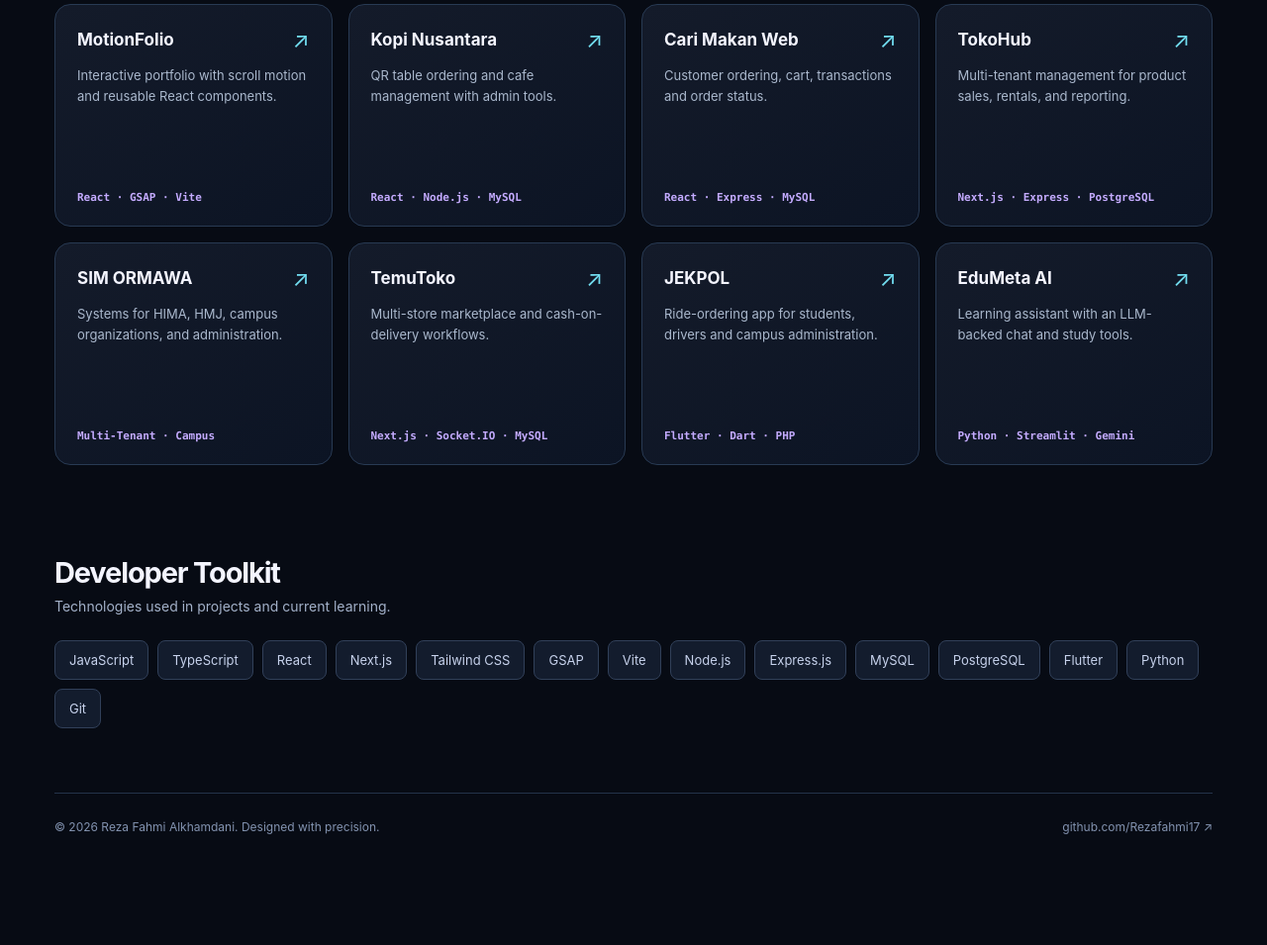
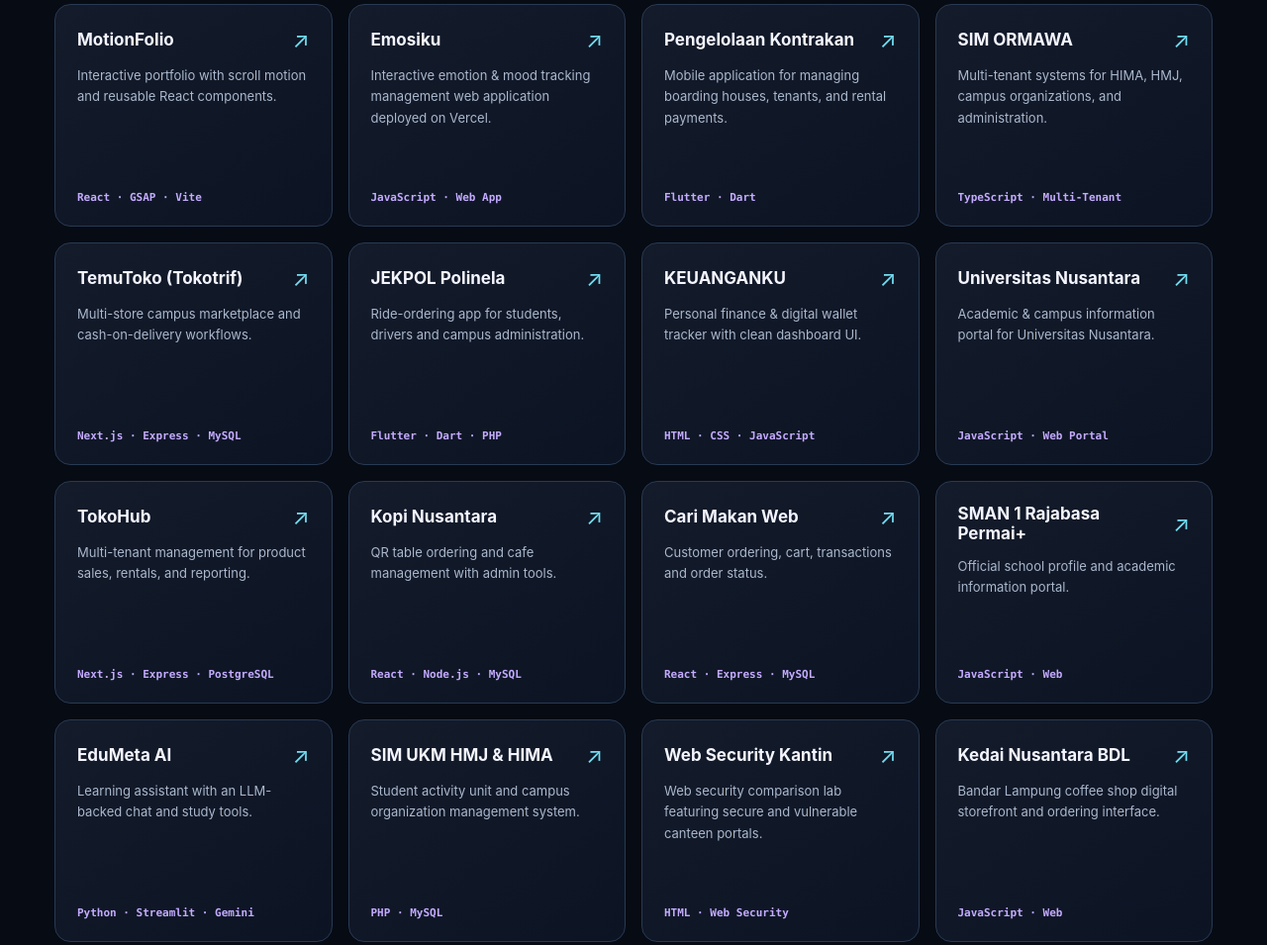
Before and after one commit to Rezafahmi17/Rezafahmi17, a plain HTML site: page docs/index.html in a window 1280 px wide. Shown: the part 886-1841 px from the top of the page at 99% size. Before the commit the page ends 1764 px from the top, so only its background shows below. Drawn offline with nearby package versions, Linux system fonts and the light colour scheme; animation ran at ten frames a second.

Commit message:
Update GitHub profile README to TikTok layout with all projects

```diff
--- a/docs/index.html
+++ b/docs/index.html
@@ -33,13 +33,21 @@ section{padding-top:26px;padding-bottom:65px}section h2{font-size:29px;letter-sp
 <div class="note"><i></i> Interactive Three.js visual based on the original Stitch scene. Move your cursor to explore.</div>
 <section id="work"><h2>Selected Work</h2><p class="sub">Live source projects from my public GitHub repositories.</p><div class="cards">
 <a class="card" href="https://github.com/Rezafahmi17/Portofolio" target="_blank" rel="noopener"><div class="ctop"><h3>MotionFolio</h3><span class="arr">↗</span></div><p>Interactive portfolio with scroll motion and reusable React components.</p><span class="tech">React · GSAP · Vite</span></a>
+<a class="card" href="https://github.com/Rezafahmi17/emosiku" target="_blank" rel="noopener"><div class="ctop"><h3>Emosiku</h3><span class="arr">↗</span></div><p>Interactive emotion &amp; mood tracking management web application deployed on Vercel.</p><span class="tech">JavaScript · Web App</span></a>
+<a class="card" href="https://github.com/Rezafahmi17/pengelolaankontrakan" target="_blank" rel="noopener"><div class="ctop"><h3>Pengelolaan Kontrakan</h3><span class="arr">↗</span></div><p>Mobile application for managing boarding houses, tenants, and rental payments.</p><span class="tech">Flutter · Dart</span></a>
+<a class="card" href="https://github.com/Rezafahmi17/pengelolaan-ormawa-hmj-dan-hima" target="_blank" rel="noopener"><div class="ctop"><h3>SIM ORMAWA</h3><span class="arr">↗</span></div><p>Multi-tenant systems for HIMA, HMJ, campus organizations, and administration.</p><span class="tech">TypeScript · Multi-Tenant</span></a>
+<a class="card" href="https://github.com/Rezafahmi17/tokotrif" target="_blank" rel="noopener"><div class="ctop"><h3>TemuToko (Tokotrif)</h3><span class="arr">↗</span></div><p>Multi-store campus marketplace and cash-on-delivery workflows.</p><span class="tech">Next.js · Express · MySQL</span></a>
+<a class="card" href="https://github.com/Rezafahmi17/jekpol-polinela" target="_blank" rel="noopener"><div class="ctop"><h3>JEKPOL Polinela</h3><span class="arr">↗</span></div><p>Ride-ordering app for students, drivers and campus administration.</p><span class="tech">Flutter · Dart · PHP</span></a>
+<a class="card" href="https://github.com/Rezafahmi17/KEUANGANKU" target="_blank" rel="noopener"><div class="ctop"><h3>KEUANGANKU</h3><span class="arr">↗</span></div><p>Personal finance &amp; digital wallet tracker with clean dashboard UI.</p><span class="tech">HTML · CSS · JavaScript</span></a>
+<a class="card" href="https://github.com/Rezafahmi17/UNIVERSITAS-NUSANTARA" target="_blank" rel="noopener"><div class="ctop"><h3>Universitas Nusantara</h3><span class="arr">↗</span></div><p>Academic &amp; campus information portal for Universitas Nusantara.</p><span class="tech">JavaScript · Web Portal</span></a>
+<a class="card" href="https://github.com/Rezafahmi17/Manajemen-Toko" target="_blank" rel="noopener"><div class="ctop"><h3>TokoHub</h3><span class="arr">↗</span></div><p>Multi-tenant management for product sales, rentals, and reporting.</p><span class="tech">Next.js · Express · PostgreSQL</span></a>
 <a class="card" href="https://github.com/Rezafahmi17/kopi-nusantara" target="_blank" rel="noopener"><div class="ctop"><h3>Kopi Nusantara</h3><span class="arr">↗</span></div><p>QR table ordering and cafe management with admin tools.</p><span class="tech">React · Node.js · MySQL</span></a>
 <a class="card" href="https://github.com/Rezafahmi17/Cari-Makan-Web" target="_blank" rel="noopener"><div class="ctop"><h3>Cari Makan Web</h3><span class="arr">↗</span></div><p>Customer ordering, cart, transactions and order status.</p><span class="tech">React · Express · MySQL</span></a>
-<a class="card" href="https://github.com/Rezafahmi17/Manajemen-Toko" target="_blank" rel="noopener"><div class="ctop"><h3>TokoHub</h3><span class="arr">↗</span></div><p>Multi-tenant management for product sales, rentals, and reporting.</p><span class="tech">Next.js · Express · PostgreSQL</span></a>
-<a class="card" href="https://github.com/Rezafahmi17/pengelolaan-ormawa-hmj-dan-hima" target="_blank" rel="noopener"><div class="ctop"><h3>SIM ORMAWA</h3><span class="arr">↗</span></div><p>Systems for HIMA, HMJ, campus organizations, and administration.</p><span class="tech">Multi-Tenant · Campus</span></a>
-<a class="card" href="https://github.com/Rezafahmi17/tokotrif" target="_blank" rel="noopener"><div class="ctop"><h3>TemuToko</h3><span class="arr">↗</span></div><p>Multi-store marketplace and cash-on-delivery workflows.</p><span class="tech">Next.js · Socket.IO · MySQL</span></a>
-<a class="card" href="https://github.com/Rezafahmi17/jekpol-polinela" target="_blank" rel="noopener"><div class="ctop"><h3>JEKPOL</h3><span class="arr">↗</span></div><p>Ride-ordering app for students, drivers and campus administration.</p><span class="tech">Flutter · Dart · PHP</span></a>
+<a class="card" href="https://github.com/Rezafahmi17/SMA-N-1-Rajabasa-Permai-Plus" target="_blank" rel="noopener"><div class="ctop"><h3>SMAN 1 Rajabasa Permai+</h3><span class="arr">↗</span></div><p>Official school profile and academic information portal.</p><span class="tech">JavaScript · Web</span></a>
 <a class="card" href="https://github.com/Rezafahmi17/chatbot" target="_blank" rel="noopener"><div class="ctop"><h3>EduMeta AI</h3><span class="arr">↗</span></div><p>Learning assistant with an LLM-backed chat and study tools.</p><span class="tech">Python · Streamlit · Gemini</span></a>
+<a class="card" href="https://github.com/Rezafahmi17/Pengelolahan-UKM-HMJ-dan-HIMA" target="_blank" rel="noopener"><div class="ctop"><h3>SIM UKM HMJ &amp; HIMA</h3><span class="arr">↗</span></div><p>Student activity unit and campus organization management system.</p><span class="tech">PHP · MySQL</span></a>
+<a class="card" href="https://github.com/Rezafahmi17/versi-Aman-kantin" target="_blank" rel="noopener"><div class="ctop"><h3>Web Security Kantin</h3><span class="arr">↗</span></div><p>Web security comparison lab featuring secure and vulnerable canteen portals.</p><span class="tech">HTML · Web Security</span></a>
+<a class="card" href="https://github.com/Rezafahmi17/KedaiNusantaraBDL" target="_blank" rel="noopener"><div class="ctop"><h3>Kedai Nusantara BDL</h3><span class="arr">↗</span></div><p>Bandar Lampung coffee shop digital storefront and ordering interface.</p><span class="tech">JavaScript · Web</span></a>
 </div></section><section id="stack"><h2>Developer Toolkit</h2><p class="sub">Technologies used in projects and current learning.</p><div class="stack"><span>JavaScript</span><span>TypeScript</span><span>React</span><span>Next.js</span><span>Tailwind CSS</span><span>GSAP</span><span>Vite</span><span>Node.js</span><span>Express.js</span><span>MySQL</span><span>PostgreSQL</span><span>Flutter</span><span>Python</span><span>Git</span></div></section>
 </main><footer class="shell"><span>© 2026 Reza Fahmi Alkhamdani. Designed with precision.</span><a href="https://github.com/Rezafahmi17" target="_blank" rel="noopener">github.com/Rezafahmi17 ↗</a></footer>
 <script>
```
Also changed, not shown: 2 other files.
